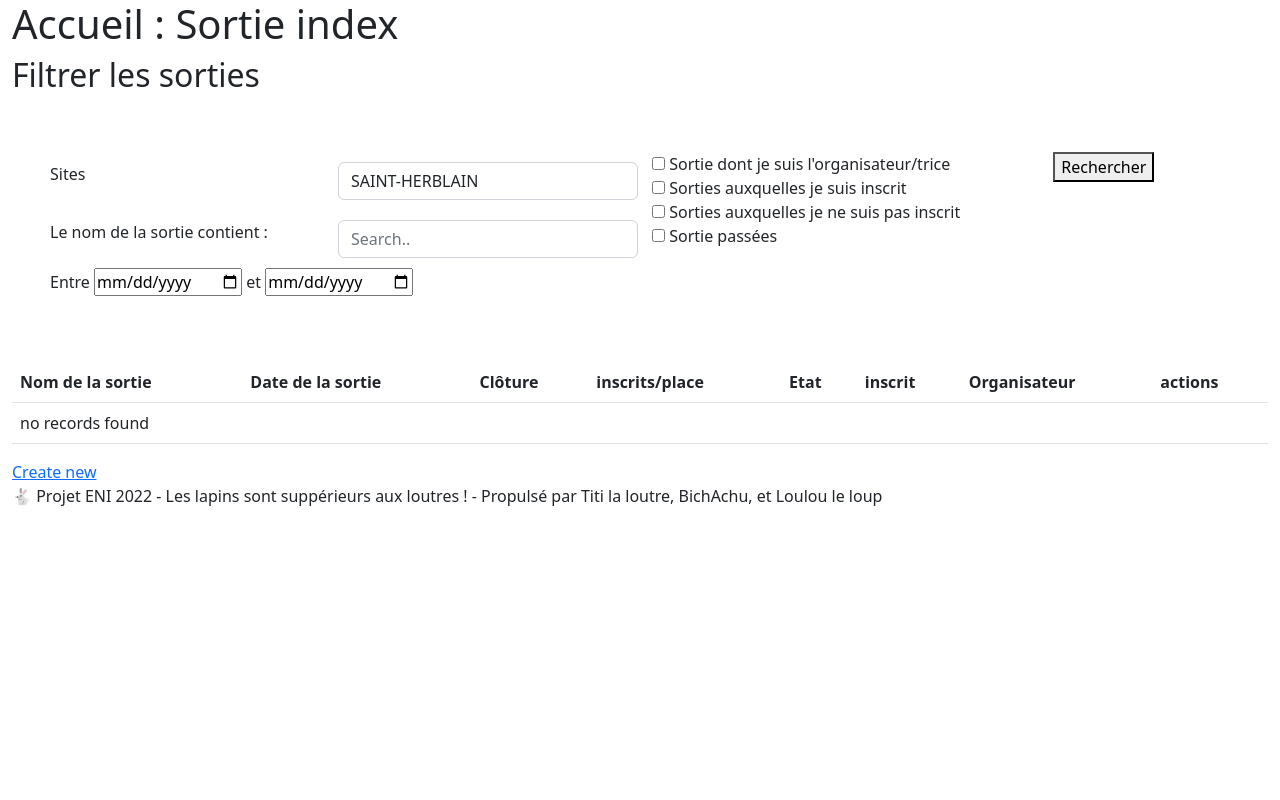
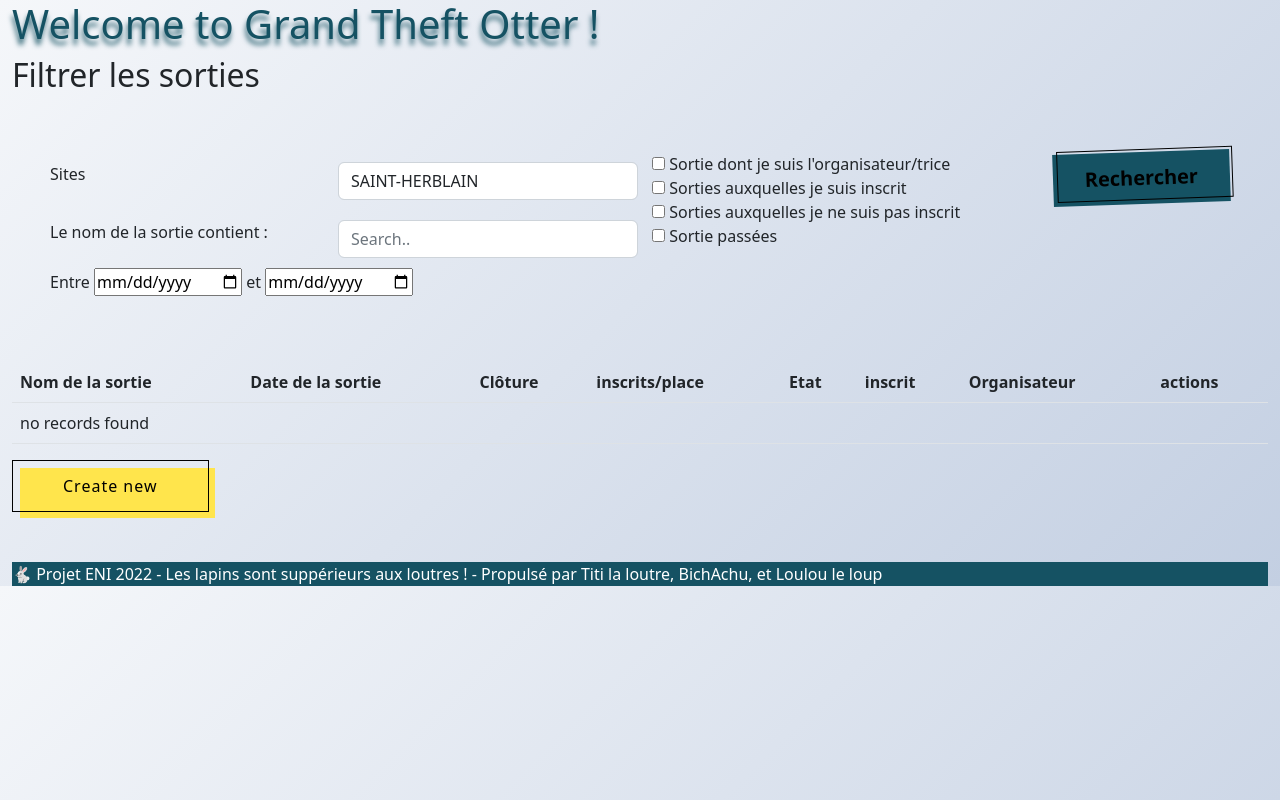
Before and after one commit to AlexandreLefay/sortir-gto-eni, a Symfony app: template templates/sortie/index.html.twig in a window 1280 px wide. Run offline with Twig, Linux system fonts and the light colour scheme; the template is opened without the code that fills it, so the values that code supplies are empty; some libraries are stand-ins or nearby versions.

Commit message:
propal new design

```diff
--- a/public/css/styles.css
+++ b/public/css/styles.css
@@ -1,3 +1,67 @@
+body{
+    background: linear-gradient(135deg, #f5f7fa 0%, #c3cfe2 100%);
+}
+.bg-light {
+    background-color: transparent !important;
+}
+.navbar-nav{
+    font-size: xx-large;
+}
+.nav-link{
+    color: #155263;
+}
+.nav-link:focus, .nav-link:hover {
+    color: #ff9a3c;
+}
+footer{
+    margin-top:50px;
+    background: #155263;
+    color:white;
+}
+
+h1{
+    text-shadow: -1px 6px 5px rgba(21, 82, 99, 0.8);
+    color: #155263;
+}
+/*************************/
+.animate-charcter
+{
+    text-transform: uppercase;
+    background-image: linear-gradient(
+            -225deg,
+            #231557 0%,
+            #44107a 29%,
+            #ff1361 67%,
+            #fff800 100%
+    );
+    background-size: auto auto;
+    background-clip: border-box;
+    background-size: 200% auto;
+    color: #fff;
+    background-clip: text;
+    text-fill-color: transparent;
+    -webkit-background-clip: text;
+    -webkit-text-fill-color: transparent;
+    animation: textclip 2s linear infinite;
+    display: inline-block;
+    font-size: 20px;
+}
+
+@keyframes textclip {
+    to {
+        background-position: 200% center;
+    }
+}
+/*************************/
+a:hover {
+    color: black;
+    font-weight: bolder;
+}
+
+a {
+    color: black;
+    text-decoration: none;
+}
 #filtresSortie{
     padding:50px
 }
@@ -21,3 +85,103 @@
     vertical-align: middle;
     float: none;
 }
+
+
+
+                                                       /* CSS */
+                                                   .button-53 {
+                                                       background-color: #155263;
+                                                       border: 0 solid #E5E7EB;
+                                                       box-sizing: border-box;
+                                                       color: #000000;
+                                                       display: flex;
+                                                       font-family: ui-sans-serif,system-ui,-apple-system,system-ui,"Segoe UI",Roboto,"Helvetica Neue",Arial,"Noto Sans",sans-serif,"Apple Color Emoji","Segoe UI Emoji","Segoe UI Symbol","Noto Color Emoji";
+                                                       font-size: 1rem;
+                                                       font-weight: 700;
+                                                       justify-content: center;
+                                                       line-height: 1.75rem;
+                                                       padding: .75rem 1.65rem;
+                                                       position: relative;
+                                                       text-align: center;
+                                                       text-decoration: none #000000 solid;
+                                                       text-decoration-thickness: auto;
+                                                       width: 100%;
+                                                       max-width: 460px;
+                                                       position: relative;
+                                                       cursor: pointer;
+                                                       transform: rotate(-2deg);
+                                                       user-select: none;
+                                                       -webkit-user-select: none;
+                                                       touch-action: manipulation;
+                                                   }
+
+.button-53:focus {
+    outline: 0;
+}
+
+.button-53:after {
+    content: '';
+    position: absolute;
+    border: 1px solid #000000;
+    bottom: 4px;
+    left: 4px;
+    width: calc(100% - 1px);
+    height: calc(100% - 1px);
+}
+
+.button-53:hover:after {
+    bottom: 2px;
+    left: 2px;
+}
+
+@media (min-width: 768px) {
+    .button-53 {
+        padding: .75rem 3rem;
+        font-size: 1.25rem;
+    }
+}
+
+
+ /* CSS */
+ .button-52 {
+                                                       font-size: 16px;
+                                                       font-weight: 200;
+                                                       letter-spacing: 1px;
+                                                       padding: 13px 20px 13px;
+                                                       outline: 0;
+                                                       border: 1px solid black;
+                                                       cursor: pointer;
+                                                       position: relative;
+                                                       background-color: rgba(0, 0, 0, 0);
+                                                       user-select: none;
+                                                       -webkit-user-select: none;
+                                                       touch-action: manipulation;
+                                                   }
+
+.button-52:after {
+    content: "";
+    background-color: #ffe54c;
+    width: 100%;
+    z-index: -1;
+    position: absolute;
+    height: 100%;
+    top: 7px;
+    left: 7px;
+    transition: 0.2s;
+}
+
+.button-52:hover:after {
+    top: 0px;
+    left: 0px;
+}
+
+@media (min-width: 768px) {
+    .button-52 {
+        padding: 13px 50px 13px;
+    }
+}
+
+/*Image*/
+.icon{
+    width: 5%;
+}
--- a/templates/base.html.twig
+++ b/templates/base.html.twig
@@ -33,8 +33,9 @@
                             <a class="nav-link" href="{{ path('app_sites') }}">Sites</a>
 {#                            <a class="nav-link" href="{{ path('app_sortie_edit') }}">Sortie</a>#}
                             <a class="nav-link" href="{{ path('app_sortie_index') }}">Accueil</a>
-                            <a class="nav-link" href="{{ path('app_profil_view') }}">Mon profil</a>
-                            <a class="nav-link" href="{{ path('app_logout') }}">Se déconnecter</a>
+                            <a class="nav-link" href="{{ path('app_profil_view') }}"><img class="icon" src="{{ asset('img/profile_contact_account_man_icon_229517.svg') }}" alt="profil">Mon profil</a>
+
+                            <a class="nav-link" href="{{ path('app_logout') }}"><img class="icon" src="{{ asset('img/4115235-exit-logout-sign-out_114030.svg') }}" alt="deconnexion">Deconnexion</a>
                         </div>
                     </div>
                 </div>
--- a/templates/security/login.html.twig
+++ b/templates/security/login.html.twig
@@ -16,7 +16,8 @@
                 </div>
             {% endif %}
 
-            <h1 class="h3 mb-3 font-weight-normal">Merci de vous enregistrer</h1>
+            <h1 class="h3 mb-3 font-weight-normal animate-charcter">Merci de vous enregistrer</h1>
+            <br>
             <label for="inputEmail">Email</label>
             <input type="email" value="{{ last_username }}" name="email" id="inputEmail" class="form-control" autocomplete="email" required autofocus>
             <label for="inputPassword">Mot de passe</label>
--- a/templates/sortie/index.html.twig
+++ b/templates/sortie/index.html.twig
@@ -3,7 +3,7 @@
 {% block title %}Sortie index{% endblock %}
 
 {% block main %}
-    <h1>Accueil : Sortie index</h1>
+    <h1>Welcome to Grand Theft Otter !</h1>
     <div class="row">
         {% if app.user %}
             <div class="col-md-3 offset-md-9">
@@ -60,7 +60,7 @@
                         </div>
                     </div>
                     <div class="col-2">
-                        <button type="submit">Rechercher</button>
+                        <button class="button-53" type="submit">Rechercher</button>
                     </div>
                 </div>
             </fieldset>
@@ -99,12 +99,12 @@
                 <td>X</td>
                 <td>{{ sortie.user.nom }}</td>
                 <td>
-                    <a href="{{ path('app_sortie_show', {'id': sortie.id}) }}">Afficher</a>
-                    <a href="{{ path('app_sortie_edit', {'id': sortie.id}) }}">Modifier</a>
-                    <a href="">Se désister</a>
-                    <a href="">S'inscrire</a>
-                    <a href="">Annuler</a>
-                    <a href="">Publier</a>
+                    <a href="{{ path('app_sortie_show', {'id': sortie.id}) }}"><img class="icon" src="{{ asset('img/afficher.svg') }}" alt="Afficher"></a>
+                    <a href=""><img class="icon" src="{{ asset('img/inscrire.svg') }}" alt="S'inscrire"></a>
+                    <a href=""><img class="icon" src="{{ asset('img/desister.svg') }}" alt="Se désister"></a>
+                    <a href="{{ path('app_sortie_edit', {'id': sortie.id}) }}"><img class="icon" src="{{ asset('img/modifier.svg') }}" alt="Modifier"></a>
+                    <a href=""><img class="icon" src="{{ asset('img/annuler.svg') }}" alt="Annuler"></a>
+                    <a href=""><img class="icon" src="{{ asset('img/publish.svg') }}" alt="Publier"></a>
                 </td>
             </tr>
         {% else %}
@@ -115,6 +115,6 @@
         </tbody>
     </table>
 
-    <a href="{{ path('app_sortie_new') }}">Create new</a>
+    <button class="button-52" role="button"><a href="{{ path('app_sortie_new') }}">Create new</a></button>
 
 {% endblock %}
```
